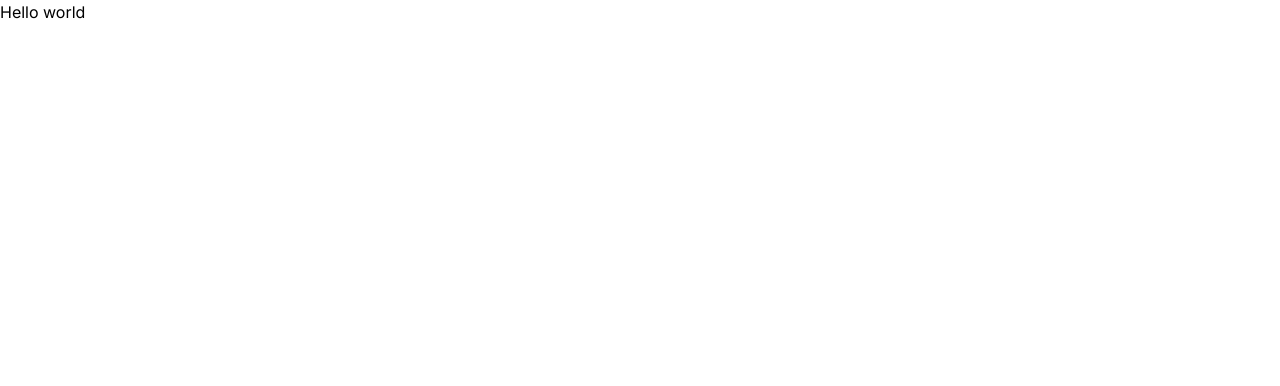
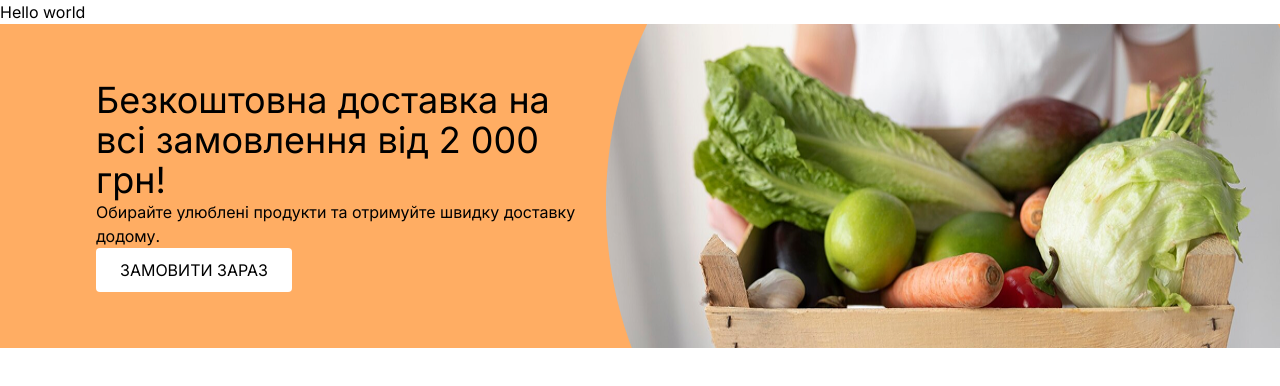
Before and after one commit to Andrey9019/EliteGear, a React (Vite) app: page / in a window 1280 px wide. Shown: the top 386 px of the page. Built offline with nearby package versions, Linux system fonts and the light colour scheme.

Commit message:
feat: delstop component delivery

```diff
--- /dev/null
+++ b/src/components/mainPage/DeliveryBanner.tsx
@@ -0,0 +1,22 @@
+import Container from "../layout/Container";
+import Button from "../ui/Button";
+
+const DeliveryBanner = () => (
+  <Container>
+    <div className="bg-[#FFAD63] flex  w-full ">
+      <div className="pl-24 py-14">
+        <p className="text-4xl mb-5">
+          Безкоштовна доставка на всі замовлення від 2 000 грн!
+        </p>
+        <p className="mb-2">
+          Обирайте улюблені продукти та отримуйте швидку доставку додому.
+        </p>
+        <Button variant="primary" text="Замовити зараз" />
+      </div>
+
+      <img src="/src/assets/images/mainPage/delivery.png" alt="delivery" />
+    </div>
+  </Container>
+);
+
+export default DeliveryBanner;
--- a/src/pages/MainPage.tsx
+++ b/src/pages/MainPage.tsx
@@ -1,8 +1,11 @@
 import Container from "../components/layout/Container";
+import DeliveryBanner from "../components/mainPage/DeliveryBanner";
 
 const MainPage = () => (
   <Container>
     <h1 className="">Hello world</h1>
+
+    <DeliveryBanner />
   </Container>
 );
 
```
Also changed, not shown: src/assets/images/mainPage/delivery.png (added).
